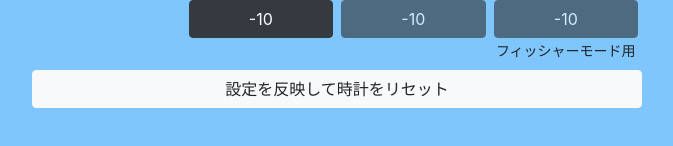
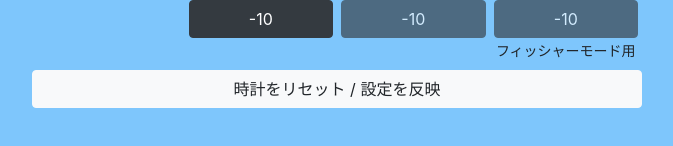
Before and after one commit to myokoym/webchessclock, a Nuxt app: page /rooms/1 in a window 1280 px wide. Shown: the part 448-594 px from the top of the page, without its empty margins (303-976 px from the left). Built offline with nearby package versions, Linux system fonts and the light colour scheme.

Commit message:
update reset button label

```diff
--- a/components/Clock.vue
+++ b/components/Clock.vue
@@ -64,7 +64,7 @@
       class="my-2 btn btn-light btn-block"
       v-bind:disabled="turn !== undefined && turn !== null && turn !== NaN && !pause"
       v-on:click="reset()"
-    >設定を反映して時計をリセット</button>
+    >時計をリセット / 設定を反映</button>
   </div>
 </template>
 <script>
```
